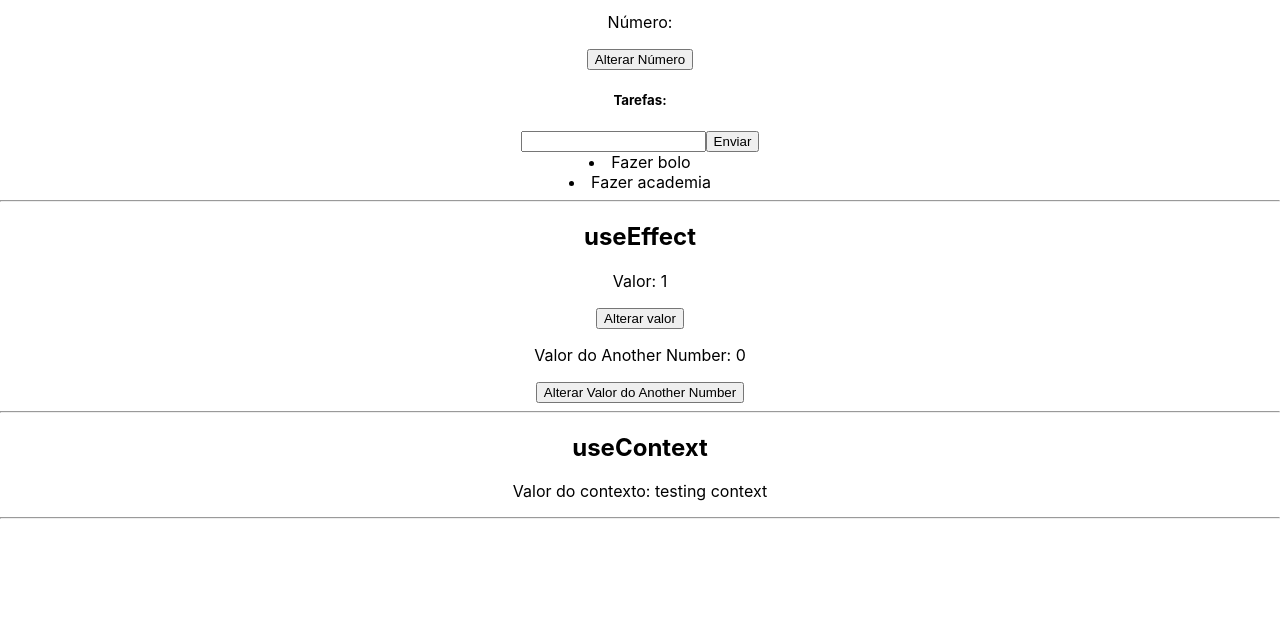
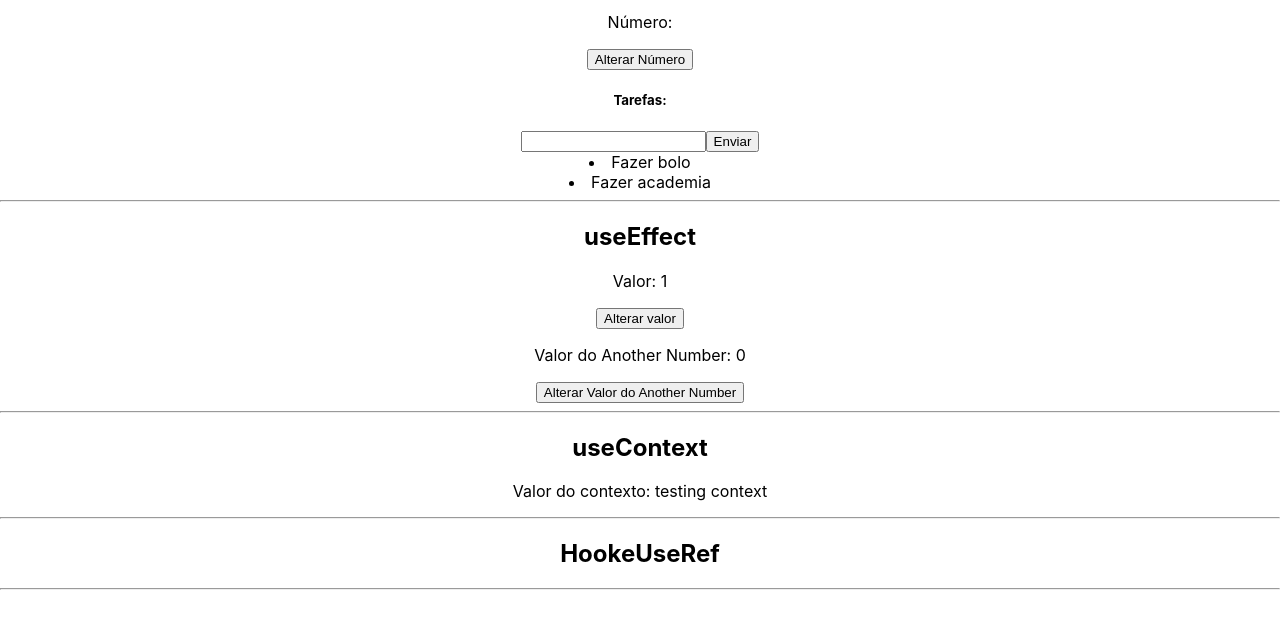
Before and after one commit to gustavojung23/Fundamentos-React, a React (Create React App) app in the folder react-hooks/: page / in a window 1280 px wide. Shown: the part 478-1106 px from the top of the page. Built offline with nearby package versions, Linux system fonts and the light colour scheme.

Commit message:
HookUseRef

```diff
--- /dev/null
+++ b/package.json
@@ -0,0 +1,5 @@
+{
+  "dependencies": {
+    "react-router-dom": "^6.21.3"
+  }
+}
--- /dev/null
+++ b/react-hooks/src/components/HookeUseRef.jsx
@@ -0,0 +1,12 @@
+import { useEffect, useState, useRef } from "react"
+
+const HookeUseRef = () => {
+    return (
+        <div>
+            <h2>HookeUseRef</h2>
+            <hr/>
+        </div>
+    )
+}
+
+export default HookeUseRef
--- a/react-hooks/src/pages/Home.jsx
+++ b/react-hooks/src/pages/Home.jsx
@@ -6,6 +6,7 @@ import HookUseContext from '../components/HookUseContext'
 
 import { useContext } from "react";
 import { SomeContext } from "../components/HookUseContext.jsx";
+import HookeUseRef from '../components/HookeUseRef.jsx'
 
 const Home = () => {
 
@@ -20,6 +21,7 @@ const Home = () => {
             <h2>useContext</h2>
             <p>Valor do contexto: {contextValue}</p>
             <hr/>
+            <HookeUseRef />
         </div>
     )
 }
```
Also changed, not shown: 1 other file (tests, documents, lock files or other folders).
